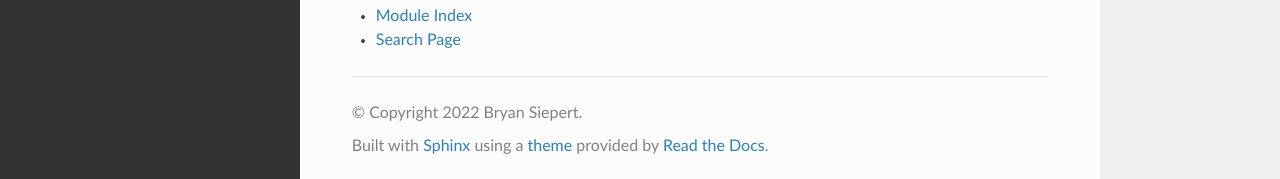
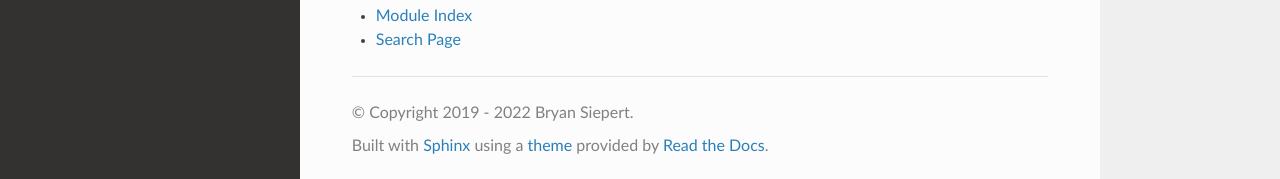
Before and after one commit to adafruit/Adafruit_CircuitPython_BD3491FS, a Sphinx documentation site: the page built from docs/index.rst, in a window 1280 px wide and 900 px high, scrolled down 1373 px. Shown: the part 718-897 px from the top of the window. Built offline with Sphinx 7.4.7 and the Read the Docs theme 2.0.0, drawn with Linux system fonts in a browser that asks for light colours; pages that are not in the unit, such as notebooks, are missing from menus; some of the changed lines change nothing that is shown.

Commit message:
Use year duration range for copyright attribution

```diff
--- a/docs/conf.py
+++ b/docs/conf.py
@@ -52,8 +52,14 @@
 
 # General information about the project.
 project = "Adafruit BD3491FS Library"
+creation_year = "2019"
 current_year = str(datetime.datetime.now().year)
-copyright = current_year + " Bryan Siepert"
+year_duration = (
+    current_year
+    if current_year == creation_year
+    else creation_year + " - " + current_year
+)
+copyright = year_duration + " Bryan Siepert"
 author = "Bryan Siepert"
 
 # The version info for the project you're documenting, acts as replacement for
```
